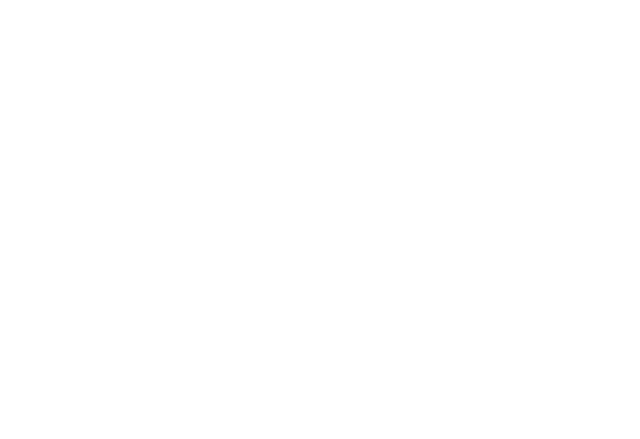
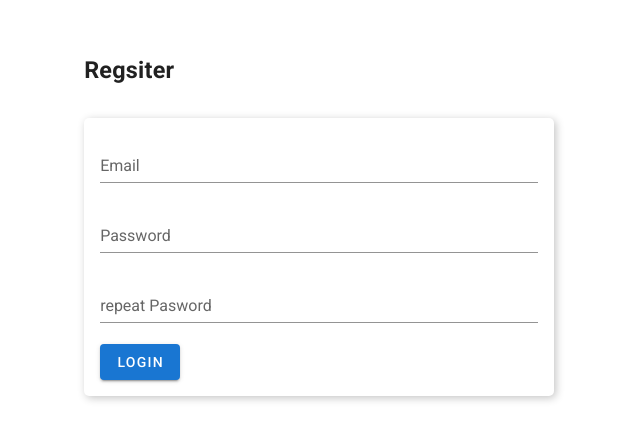
Before and after one commit to iamadeveloper-es/JWT, a Vue app: page /register in a window 1280 px wide. Shown: the part 175-614 px from the top of the page, without its empty margins (321-961 px from the left). Built offline with nearby package versions, Linux system fonts and the light colour scheme.

Commit message:
login and register forms views and layout completed

```diff
--- a/src/router/index.js
+++ b/src/router/index.js
@@ -1,6 +1,8 @@
 import Vue from 'vue'
 import VueRouter from 'vue-router'
 import Home from '../views/Home.vue'
+import Login from '../views/Login.vue'
+import Register from '../views/Register.vue'
 
 Vue.use(VueRouter)
 
@@ -11,12 +13,14 @@
     component: Home
   },
   {
-    path: '/about',
-    name: 'About',
-    // route level code-splitting
-    // this generates a separate chunk (about.[hash].js) for this route
-    // which is lazy-loaded when the route is visited.
-    component: () => import(/* webpackChunkName: "about" */ '../views/About.vue')
+    path: '/login',
+    name: 'Login',
+    component: Login
+  },
+  {
+    path: '/register',
+    name: 'Register',
+    component: Register
   }
 ]
 
--- a/src/views/About.vue
+++ /dev/null
@@ -1,5 +0,0 @@
-<template>
-  <div class="about">
-    <h1>This is an about page</h1>
-  </div>
-</template>
--- /dev/null
+++ b/src/views/Login.vue
@@ -0,0 +1,80 @@
+<template>
+  <div class="login">
+      <v-container>
+          <v-row>
+              <v-col cols="12" sm="8" lg="5" class="mx-auto">
+                <div class="title">
+                    <h3>Login</h3>
+                </div>
+                <v-form
+                class="form"
+                @submit.prevent="login()"
+                lazy-validation
+                >
+
+                <v-text-field
+                label="Email"
+                v-model="validation.email"
+                ></v-text-field>
+
+                <v-text-field
+                label="Password"
+                v-model="validation.password"
+                ></v-text-field>
+                <p v-if="error" class="error">Has introducido mal el email o la contraseña.</p>
+                <v-btn
+                color="primary"
+                class="mr-4"
+                type="submit"
+                >
+                Login
+                </v-btn>
+            </v-form>
+              </v-col>
+          </v-row>
+      </v-container>
+  </div>
+</template>
+
+<script>
+export default {
+    name: 'Login',
+    data(){
+        return{
+            validation:{
+                email: '',
+                password: ''
+            },
+            error: false
+        }
+    },
+    methods:{
+        login(){
+            this.error = true
+            console.log(this.validation)
+        }
+    }
+}
+</script>
+
+<style lang="scss" scoped>
+.login{
+    width: 100%;
+    height: 100vh;
+    display: flex;
+    align-items: center;
+    justify-content: center;
+}
+.title{
+    margin-bottom: 2rem;
+}
+.form{
+    padding: 1rem;
+    background-color: white;
+    box-shadow: 2px 2px 8px rgb(196 196 196);
+    border-radius: 5px;
+    .error{
+        padding: 15px;
+    }
+}
+</style>
--- /dev/null
+++ b/src/views/Register.vue
@@ -0,0 +1,85 @@
+<template>
+  <div class="register">
+      <v-container>
+          <v-row>
+              <v-col cols="12" sm="8" lg="5" class="mx-auto">
+                <div class="title">
+                    <h3>Regsiter</h3>
+                </div>
+                <v-form
+                class="form"
+                @submit.prevent="login()"
+                lazy-validation
+                >
+
+                <v-text-field
+                label="Email"
+                v-model="validation.email"
+                ></v-text-field>
+
+                <v-text-field
+                label="Password"
+                v-model="validation.password"
+                ></v-text-field>
+                <v-text-field
+                label="repeat Pasword"
+                v-model="validation.passRepeat"
+                ></v-text-field>
+                <p v-if="error" class="error">Has introducido mal el email o la contraseña.</p>
+                <v-btn
+                color="primary"
+                class="mr-4"
+                type="submit"
+                >
+                Login
+                </v-btn>
+            </v-form>
+              </v-col>
+          </v-row>
+      </v-container>
+  </div>
+</template>
+
+<script>
+export default {
+    name: 'Register',
+    data(){
+        return{
+            validation:{
+                email: '',
+                password: '',
+                passRepeat: ''
+            },
+            error: false
+        }
+    },
+    methods:{
+        login(){
+
+            console.log(this.validation)
+        }
+    }
+}
+</script>
+
+<style lang="scss" scoped>
+.register{
+    width: 100%;
+    height: 100vh;
+    display: flex;
+    align-items: center;
+    justify-content: center;
+}
+.title{
+    margin-bottom: 2rem;
+}
+.form{
+    padding: 1rem;
+    background-color: white;
+    box-shadow: 2px 2px 8px rgb(196 196 196);
+    border-radius: 5px;
+    .error{
+        padding: 15px;
+    }
+}
+</style>
```
